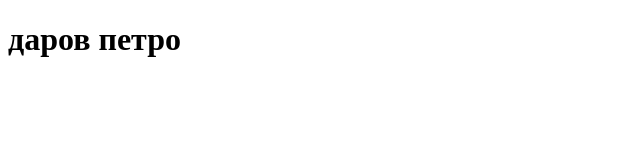
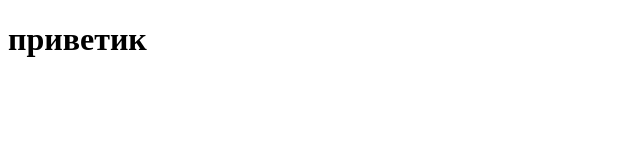
Before and after one commit to polufabrikat/zely, a plain HTML site: page order.html in a window 1280 px wide. Shown: the whole page, without its empty margins (0-640 px from the left). Drawn offline with Linux system fonts and the light colour scheme.

Commit message:
Update order.html

```diff
--- a/order.html
+++ b/order.html
@@ -7,6 +7,6 @@
     <title>Document</title>
 </head>
 <body>
-    <h1>даров петро</h1>
+    <h1>приветик</h1>
 </body>
 </html>
```
